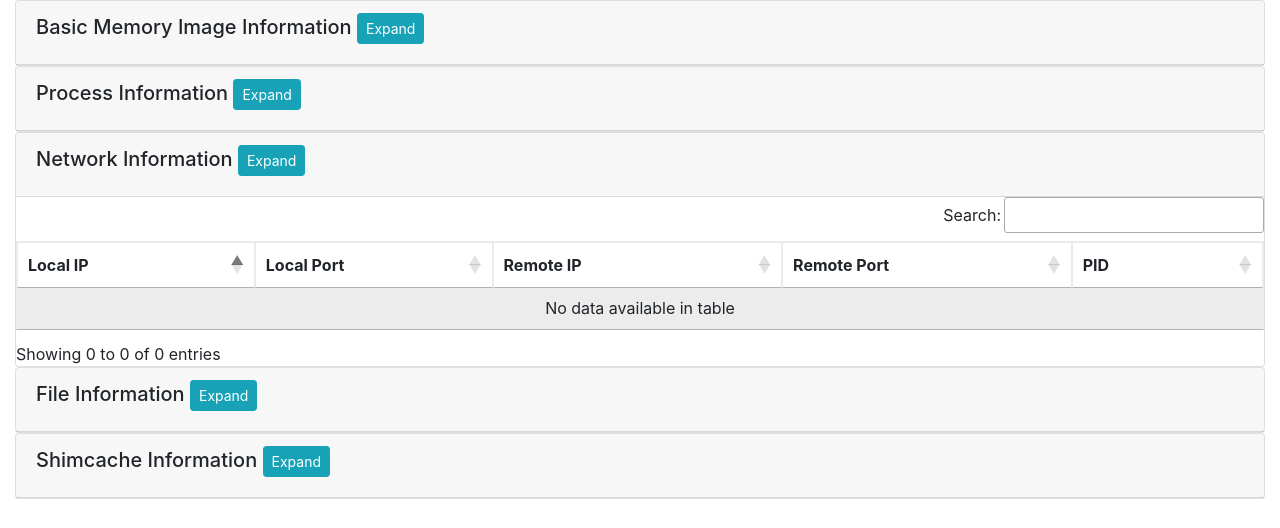
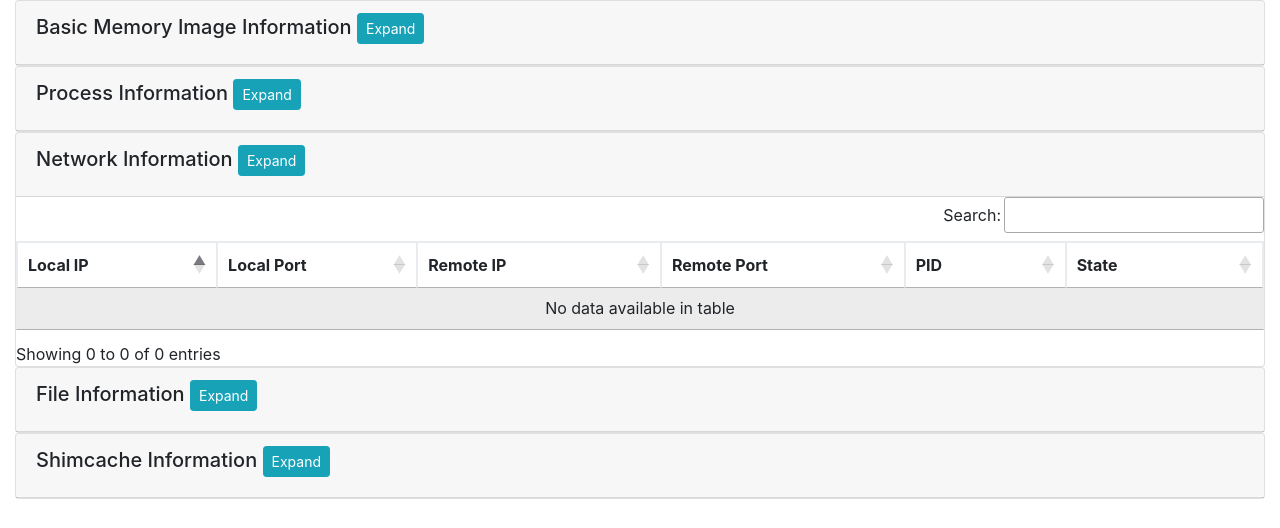
Before and after one commit to jawilson0502/rekollect, a Flask app: template web_rekollect/templates/file_info.html in a window 1280 px wide, after a click on "Expand". Shown: the part 66-594 px from the top of the page. Run offline with Flask 2, Linux system fonts and the light colour scheme; the template is opened without the code that fills it, so the values that code supplies are empty; parts of the project's set-up code (start-up, migrations or seed data) failed here and were passed over; some libraries are stand-ins or nearby versions.

Commit message:
Mindful of state

```diff
--- a/web_rekollect/rekollect.py
+++ b/web_rekollect/rekollect.py
@@ -114,6 +114,7 @@ class Rekollect(object):
                         conn['remote_ip'], conn['remote_port'] = remote
                     # pid comes back as a pid object, str makes it more useable
                     conn['pid'] = str(result[3])
+                    conn['state'] = '-'
                     self.networkconns.append(conn)
             elif 'win7' in self.imageinfo[win_build]:
                 results = self.session.plugins.netscan()
@@ -141,7 +142,7 @@ class Rekollect(object):
                         conn['local_ip'], conn['local_port'] = local
                         remote = result[3].split(':')
                         conn['remote_ip'], conn['remote_port'] = remote
-                    conn['state'] = result[4]
+                    conn['state'] = str(result[4])
                     # pid comes back as a pid object, str makes it more useable
                     conn['pid'] = str(result[5])
                     # create_time comes back as a createtime objecct, str makes
--- a/web_rekollect/templates/file_info.html
+++ b/web_rekollect/templates/file_info.html
@@ -76,6 +76,7 @@
             <th scope="col">Remote IP</th>
             <th scope="col">Remote Port</th>
             <th scope="col">PID</th>
+            <th scope="col">State</th>
           </tr>
         </thead>
         <tbody>
@@ -86,6 +87,7 @@
                 <td>{{ conn['remote_ip'] }}</td>
                 <td>{{ conn['remote_port'] }}</td>
                 <td>{{ conn['pid'] }}</td>
+                <td>{{ conn['state'] }}</td>
               </tr>
             {% endfor %}
         </tbody>
```
